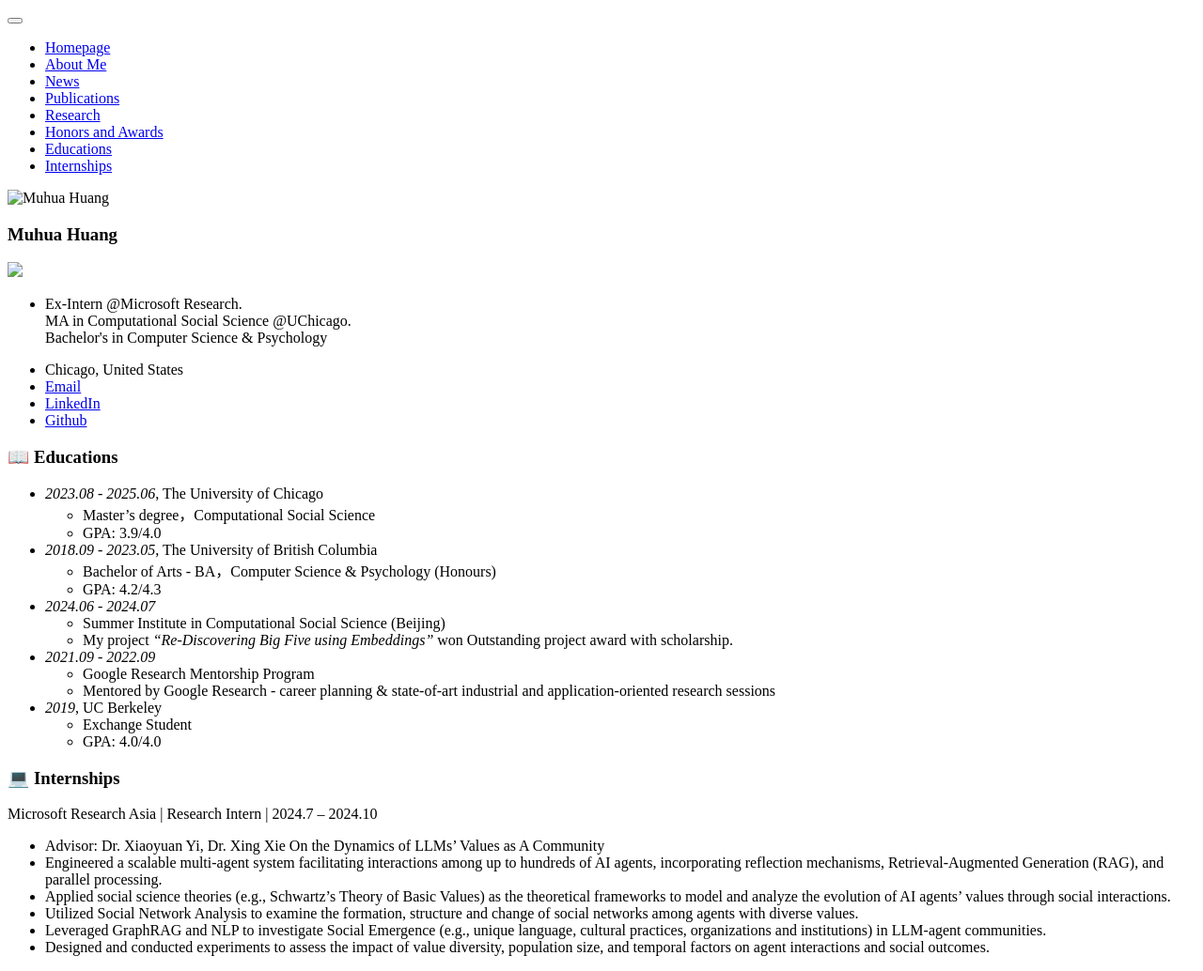
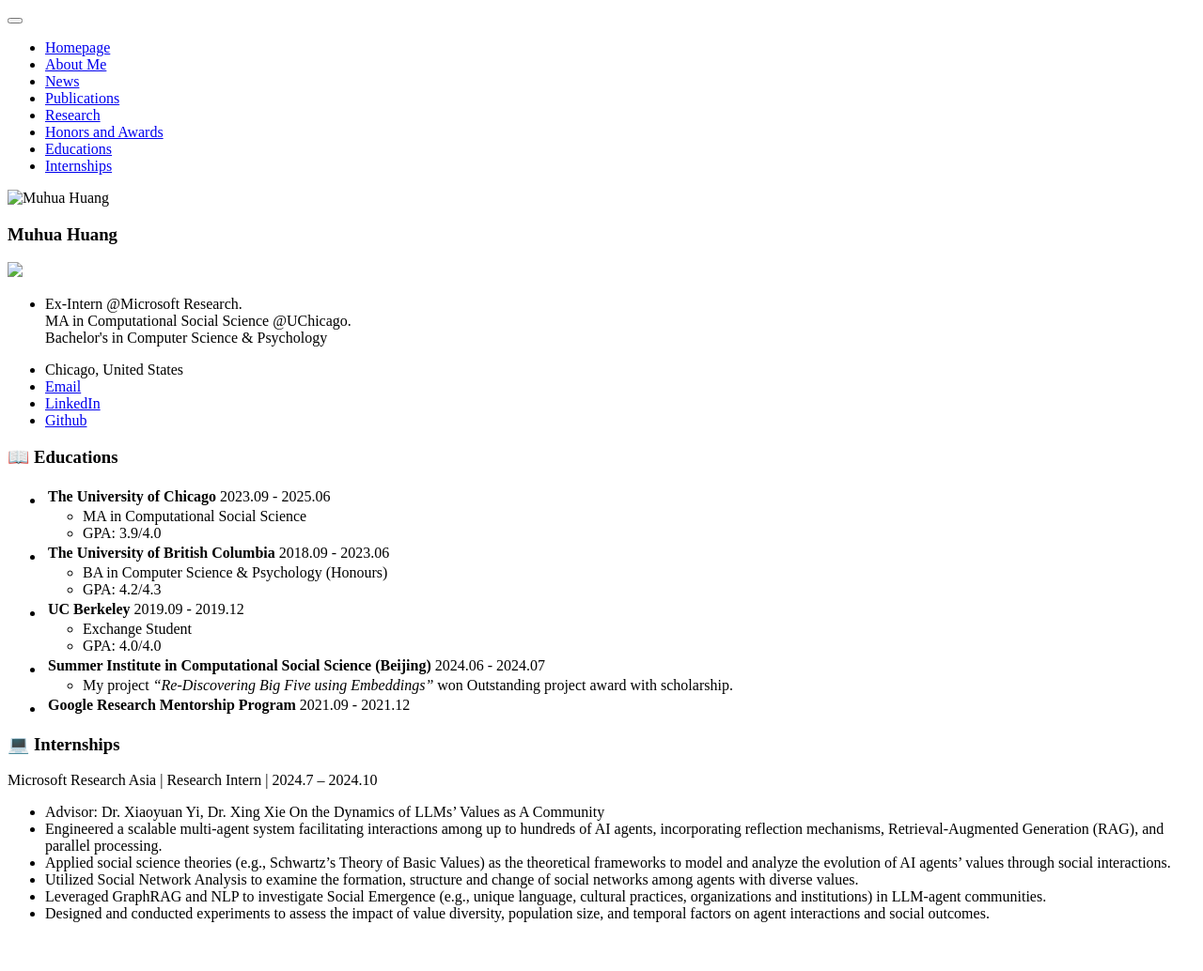
Before and after one commit to muhua-h/muhua-h.github.io, a Jekyll site: the page built from _pages/includes/others.md, in a window 1280 px wide. Shown: the whole page at 94% size. Built offline with Jekyll 4.4.1, drawn with Linux system fonts in a browser that asks for light colours; our own code applies the rules of GitHub Pages for plain Markdown files; after the commit the page ends 998 px from its top, so only the background shows below that.

Commit message:
updated education

```diff
--- a/_pages/includes/others.md
+++ b/_pages/includes/others.md
@@ -1,23 +1,20 @@
 # 📖 Educations
-- *2023.08 - 2025.06*, The University of Chicago
-  - Master's degree，Computational Social Science
+- **The University of Chicago** | 2023.09 - 2025.06
+  - MA in Computational Social Science
   - GPA: 3.9/4.0
 
-- *2018.09 - 2023.05*, The University of British Columbia
-  - Bachelor of Arts - BA，Computer Science & Psychology (Honours)
+- **The University of British Columbia** | 2018.09 - 2023.06
+  - BA in Computer Science & Psychology (Honours)
   - GPA: 4.2/4.3
 
-- *2024.06 - 2024.07*
-  - Summer Institute in Computational Social Science (Beijing)
+- **UC Berkeley** | 2019.09 - 2019.12
+  - Exchange Student
+  - GPA: 4.0/4.0
+
+- **Summer Institute in Computational Social Science (Beijing)** | 2024.06 - 2024.07
   - My project *"Re-Discovering Big Five using Embeddings"* won Outstanding project award with scholarship.
 
-- *2021.09 - 2022.09*
-  - Google Research Mentorship Program
-  - Mentored by Google Research - career planning & state-of-art industrial and application-oriented research sessions
-
-- *2019*, UC Berkeley
-  - Exchange Student
-  - GPA: 4.0/4.0
+- **Google Research Mentorship Program** | 2021.09 - 2021.12
 
 # 💻 Internships
 Microsoft Research Asia | Research Intern | 2024.7 – 2024.10
```
Also changed, not shown: _pages/includes/pub.md (+0 -1 lines).
